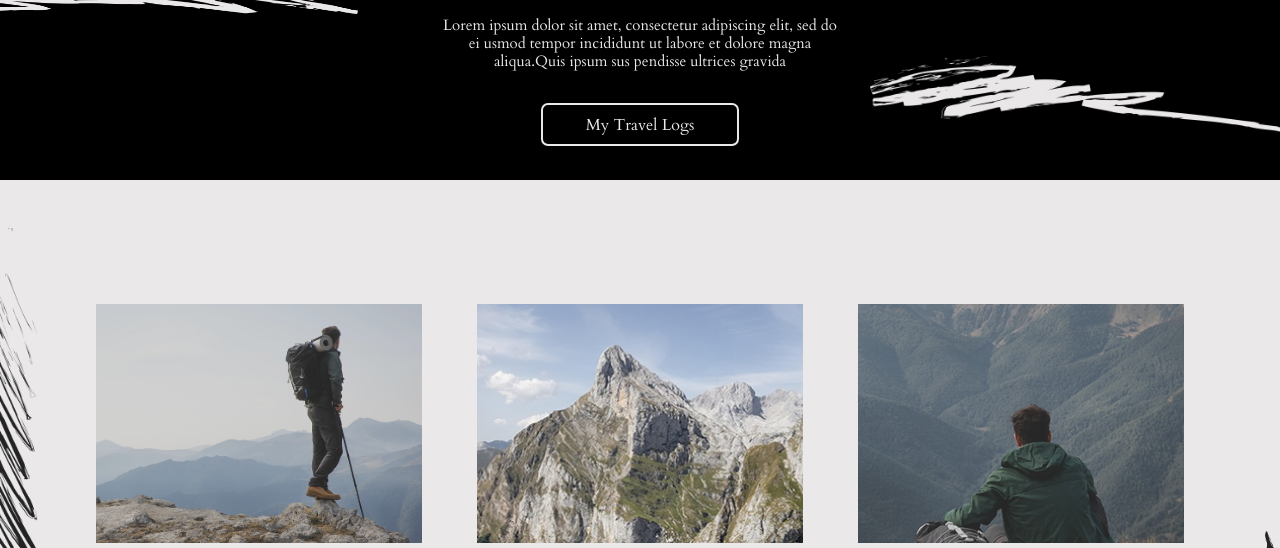
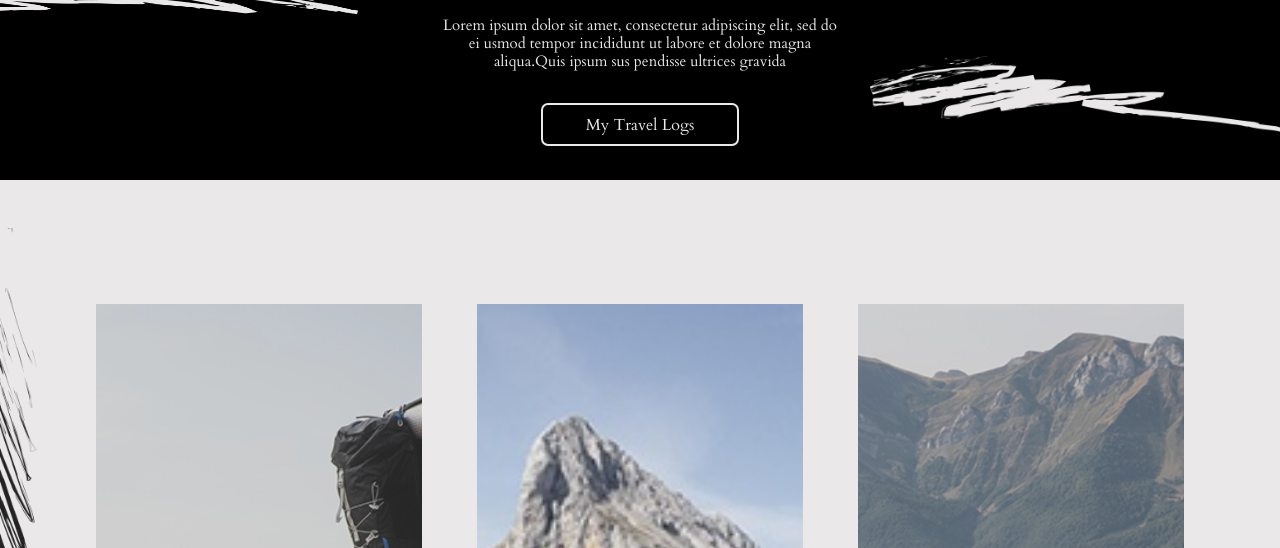
Before and after one commit to shrishtisemwal002/travelWebsiteHtmlCss, a plain HTML site: page index.html in a window 1280 px wide. Shown: the part 752-1300 px from the top of the page. Drawn offline with Linux system fonts and the light colour scheme.

```diff
--- a/style.css
+++ b/style.css
@@ -208,7 +208,7 @@
 
 .travelInnerContainer img {
     width: 100%;
-    height: 16rem;
+    height: 100%;
     padding-bottom: 5%;
     object-fit: cover;
 }
```
